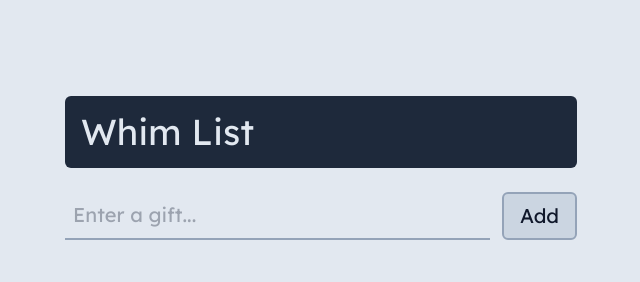
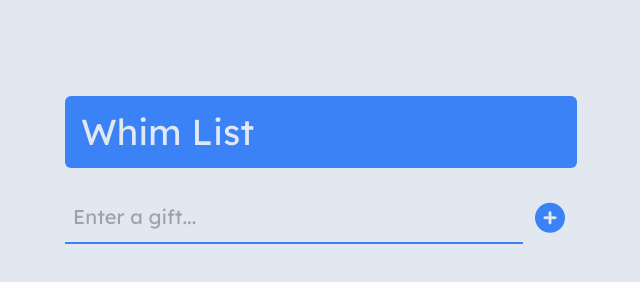
Before and after one commit to jakeo-dev/yearn, a website: page index.html in a window 1280 px wide. Shown: the whole page, without its empty margins (319-959 px from the left). Drawn offline with Linux system fonts and the light colour scheme.

Commit message:
Design improvements

```diff
--- a/index.html
+++ b/index.html
@@ -3,16 +3,16 @@
 
 <head>
 	<meta charset='UTF-8'>
-	<title>Gift List</title>
+	<title>Whim List</title>
 
 	<script src='https://kit.fontawesome.com/57c0dd6a0a.js' crossorigin='anonymous'></script>
 	<link href='style.css' rel='stylesheet'>
 	<!-- <script src='https://cdnjs.cloudflare.com/ajax/libs/tota11y/0.1.6/tota11y.min.js' crossorigin='anonymous'
 		referrerpolicy='no-referrer'></script> -->
 
-	<link rel="preconnect" href="https://fonts.googleapis.com">
-	<link rel="preconnect" href="https://fonts.gstatic.com" crossorigin>
-	<link href="https://fonts.googleapis.com/css2?family=Lexend+Deca&display=swap" rel="stylesheet">
+	<link rel='preconnect' href='https://fonts.googleapis.com'>
+	<link rel='preconnect' href='https://fonts.gstatic.com' crossorigin>
+	<link href='https://fonts.googleapis.com/css2?family=Lexend+Deca&display=swap' rel='stylesheet'>
 </head>
 
 <body class='bg-slate-200 block text-slate-900 p-24 px-6 lg:px-40 xl:px-96 font-LexendDeca'>
@@ -22,7 +22,7 @@
 	<!-- <button onclick='localStorage.clear();' class='border-4 border-red-500 hover:bg-red-300'>clear everything</button> -->
 
 	<div class='w-full mb-6'>
-		<h2 class='bg-slate-800 text-4xl text-slate-200 rounded-md p-4'>Whim List</h2>
+		<h2 class='bg-blue-500 text-4xl text-slate-200 rounded-md p-4'>Whim List</h2>
 	</div>
 
 	<div class='w-full'>
@@ -36,11 +36,10 @@
 
 	<div class='w-full flex'>
 		<input
-			class='bg-transparent w-full text-xl border-slate-400 hover:border-slate-500 focus:border-slate-500 transition-all border-b-[2.5px] outline-none p-2'
+			class='bg-transparent w-full text-xl border-blue-500 hover:border-blue-600 focus:border-blue-600 transition-all border-b-[2.5px] outline-none p-2'
 			id='input' placeholder='Enter a gift...' type='text'>
-		<button
-			class='bg-slate-300 text-xl border-slate-400 border-[2.5px] rounded-md hover:bg-slate-350 transition-all p-2 px-4 ml-3'
-			id='add' onclick='add();'>Add</button>
+		<button id='add' onclick='add();' aria-label='Add gift' title='Add gift'><i
+				class='fa-solid fa-circle-plus text-blue-500 text-3xl hover:text-blue-600 transition-all p-2 px-3'></i></button>
 	</div>
 
 </body>
```
Also changed, not shown: style.css.
